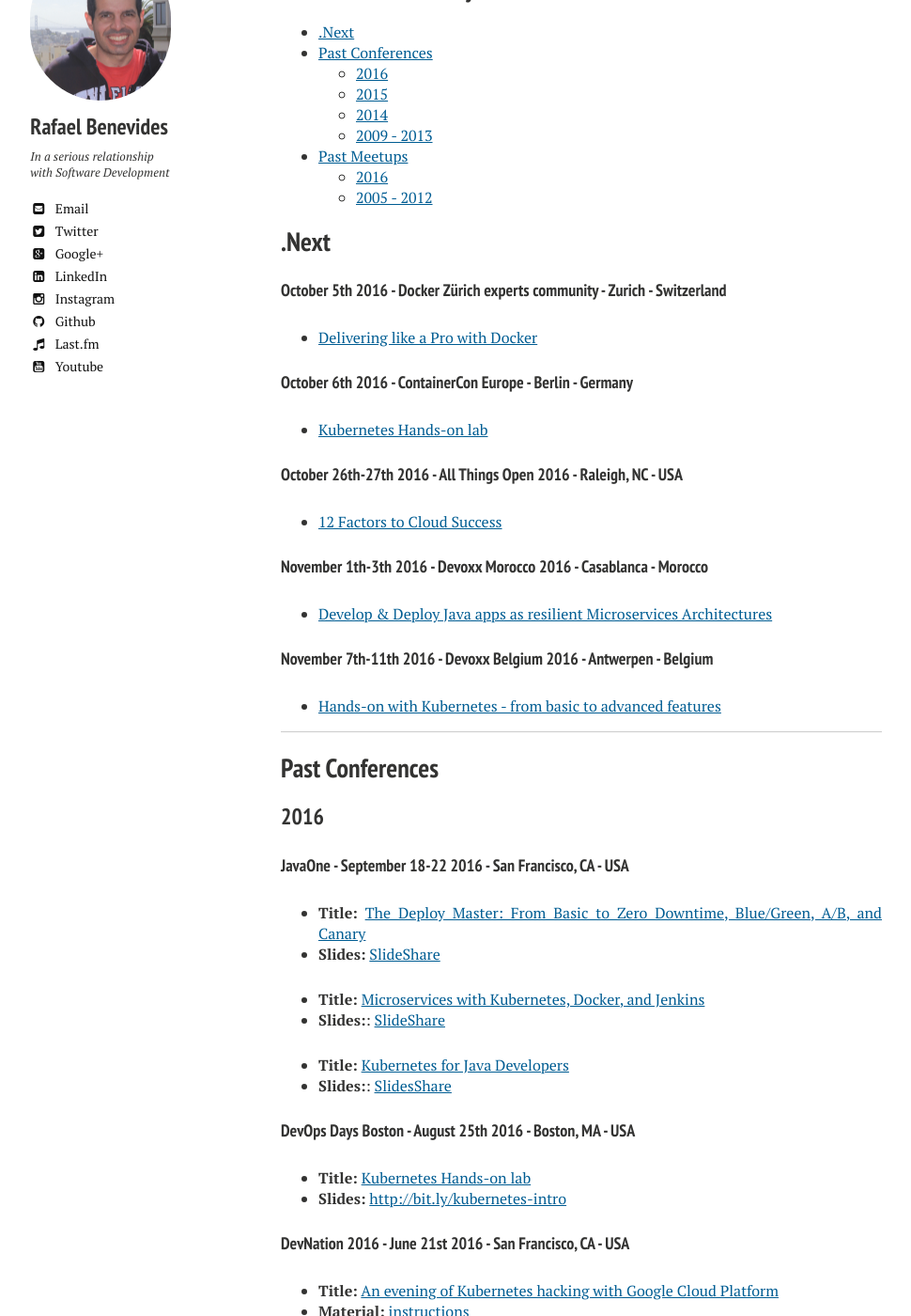
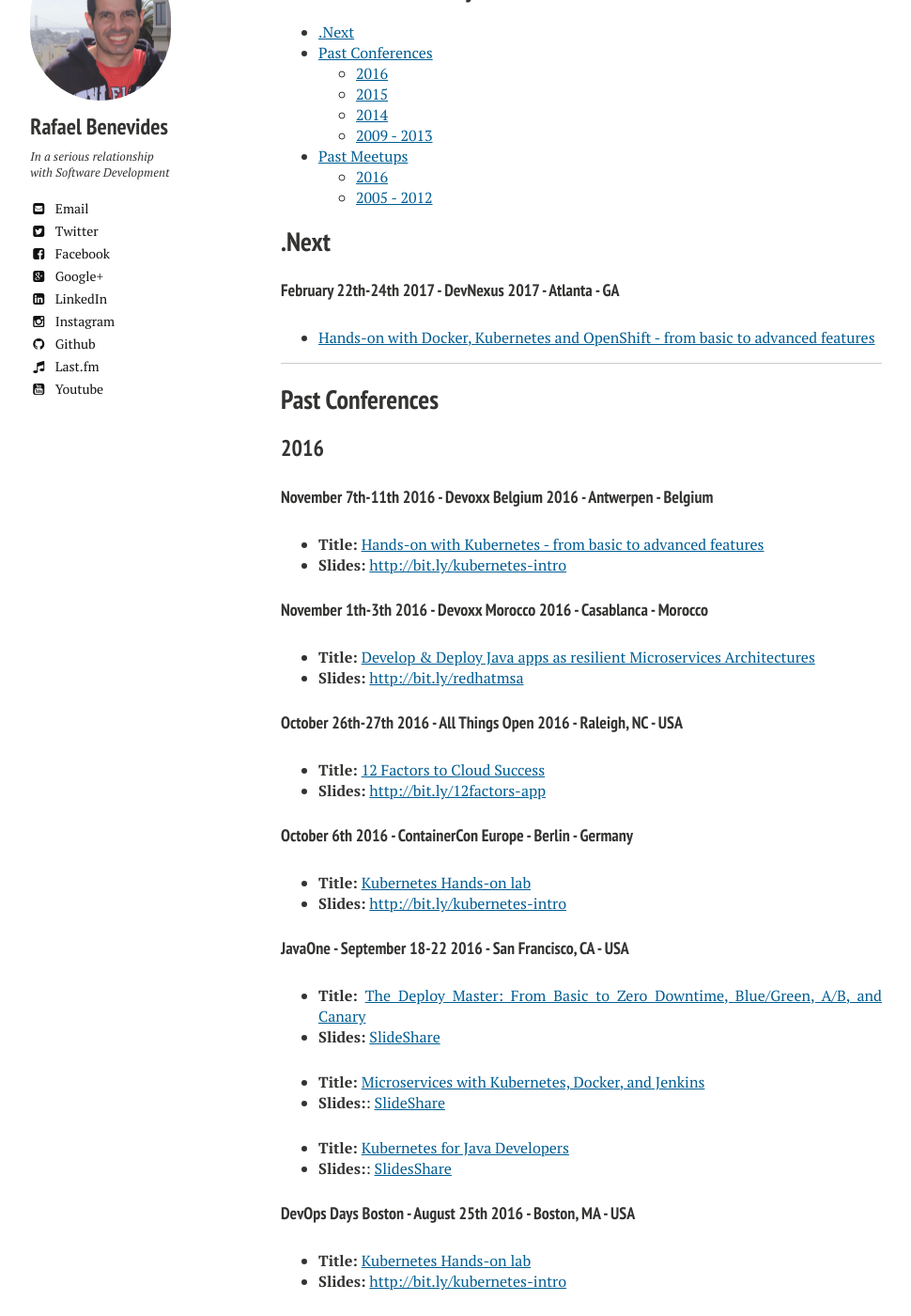
Before and after one commit to rafabene/rafabene.github.io, a Jekyll site: the page built from talks/index.md, in a window 1280 px wide and 1400 px high, scrolled down 513 px. Shown: the whole window at 94% size, without its empty margins (21-991 px from the left). Built offline with Jekyll 4.4.1, drawn with Linux system fonts in a browser that asks for light colours; nearby versions of some CDN libraries; comment, search, counter and statistics services are not loaded; some of the changed text lies outside the part shown.

Commit message:
Added talks

```diff
--- a/_config.yml
+++ b/_config.yml
@@ -34,7 +34,7 @@
   email: rafabene@gmail.com
   disqus-shortname: rafaelbenevidesblog
   twitter: rafabene
-  facebook: #username
+  facebook: rafabene
   google:
     plus: RafaelBenevides1
     analytics: UA-1667243-1
--- a/talks/index.md
+++ b/talks/index.md
@@ -16,31 +16,37 @@
 
 ## .Next
 
-#### October 5th 2016 - Docker Zürich experts community - Zurich - Switzerland
 
-- [Delivering like a Pro with Docker](https://www.meetup.com/Docker-Zurich/events/234171089/)
+#### February 22th-24th 2017 - DevNexus 2017 - Atlanta - GA
 
-#### October 6th 2016 - ContainerCon Europe - Berlin - Germany
+- [Hands-on with Docker, Kubernetes and OpenShift - from basic to advanced features](https://devnexus.com/s/devnexus2017/presentations/15489)
 
-- [Kubernetes Hands-on lab](https://linuxconcontainerconeurope2016.sched.org/event/7oHq/tutorial-kubernetes-hands-on-lab-rafael-benevides-red-hat)
-
-#### October 26th-27th 2016 - All Things Open 2016 - Raleigh, NC - USA
-
-- [12 Factors to Cloud Success](https://allthingsopen.org/talk/12-factors-to-cloud-success/)
-
-#### November 1th-3th 2016 - Devoxx Morocco 2016 - Casablanca - Morocco
-
-- [Develop & Deploy Java apps as resilient Microservices Architectures](https://cfp.devoxx.ma/2016/talk/MLT-8749/Develop_&_Deploy_Java_apps_as_resilient_Microservices_Architectures)
-
-#### November 7th-11th 2016 - Devoxx Belgium 2016 - Antwerpen - Belgium
-
-- [Hands-on with Kubernetes - from basic to advanced features](http://cfp.devoxx.be/2016/speaker/rafael_benevides)
 
 <hr>
 
 ## Past Conferences
 
 ### 2016
+
+#### November 7th-11th 2016 - Devoxx Belgium 2016 - Antwerpen - Belgium
+
+- **Title:** [Hands-on with Kubernetes - from basic to advanced features](http://cfp.devoxx.be/2016/speaker/rafael_benevides)
+- **Slides:** [http://bit.ly/kubernetes-intro](http://bit.ly/kubernetes-intro)
+
+#### November 1th-3th 2016 - Devoxx Morocco 2016 - Casablanca - Morocco
+
+- **Title:** [Develop & Deploy Java apps as resilient Microservices Architectures](https://cfp.devoxx.ma/2016/talk/MLT-8749/Develop_&_Deploy_Java_apps_as_resilient_Microservices_Architectures)
+- **Slides:** [http://bit.ly/redhatmsa](http://bit.ly/redhatmsa)
+
+#### October 26th-27th 2016 - All Things Open 2016 - Raleigh, NC - USA
+
+- **Title:** [12 Factors to Cloud Success](https://allthingsopen.org/talk/12-factors-to-cloud-success/)
+- **Slides:** [http://bit.ly/12factors-app](http://bit.ly/12factors-app)
+
+#### October 6th 2016 - ContainerCon Europe - Berlin - Germany
+
+- **Title:** [Kubernetes Hands-on lab](https://linuxconcontainerconeurope2016.sched.org/event/7oHq/tutorial-kubernetes-hands-on-lab-rafael-benevides-red-hat)
+- **Slides:** [http://bit.ly/kubernetes-intro](http://bit.ly/kubernetes-intro)
 
 #### JavaOne  - September 18-22 2016 - San Francisco, CA - USA
  - **Title:** [The Deploy Master: From Basic to Zero Downtime, Blue/Green, A/B, and Canary](https://oracle.rainfocus.com/scripts/catalog/oow16.jsp?event=javaone&search=con5431&search.event=javaone)
@@ -137,9 +143,17 @@
 
 ### 2016
 
+#### Triangle JUG - November 14th 2016 - Raleigh - NC - USA
+- **Title:** [12 Factors to Cloud Success](https://www.meetup.com/Triangle-Java-Users-Group/events/227271189/)
+- **Slides:** [http://bit.ly/12factors-app](http://bit.ly/12factors-app)
+
+#### Docker Zürich experts community - October 5th 2016 -  - Zurich - Switzerland
+- **Title:** [Delivering like a Pro with Docker](https://www.meetup.com/Docker-Zurich/events/234171089/)
+- **Slides:** [http://bit.ly/thedeploymaster](http://bit.ly/thedeploymaster)
+
 #### Triangle JUG - August 15th 2016 - Raleigh - NC - USA
 - **Title:** [Develop & Deploy Java apps as resilient Microservices Architectures](http://www.meetup.com/Triangle-Java-Users-Group/events/228681136/)
-- **Slides:** [http://bit.ly/redhatmsas](http://bit.ly/redhatmsa)
+- **Slides:** [http://bit.ly/redhatmsa](http://bit.ly/redhatmsa)
 
 #### Raleigh Kubernetes meetup - August 11th 2016 - Raleigh - NC - USA
 - **Title:** [Ideal Platform for Microservices Deployment](http://www.meetup.com/Triangle-Kubernetes-Meetup/events/231861213/)
```
